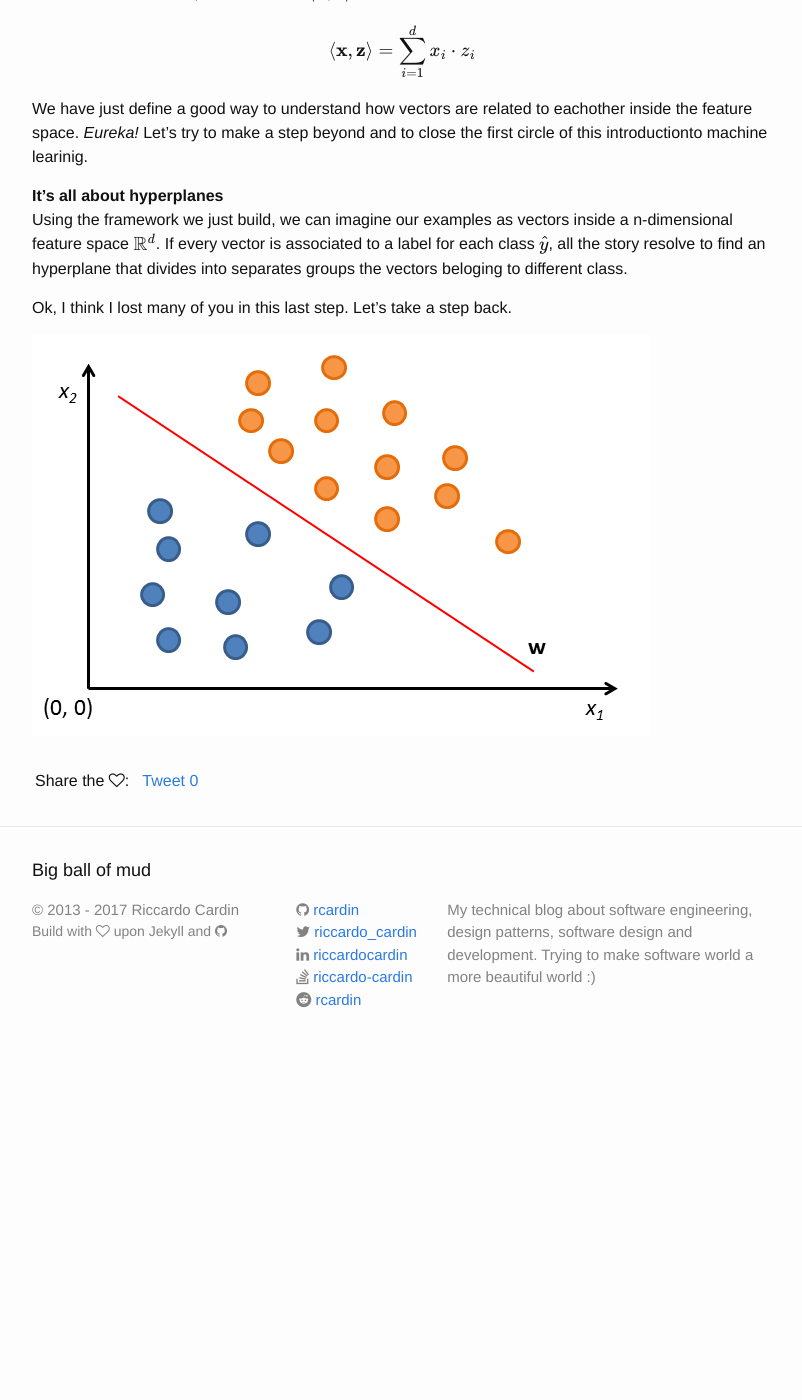
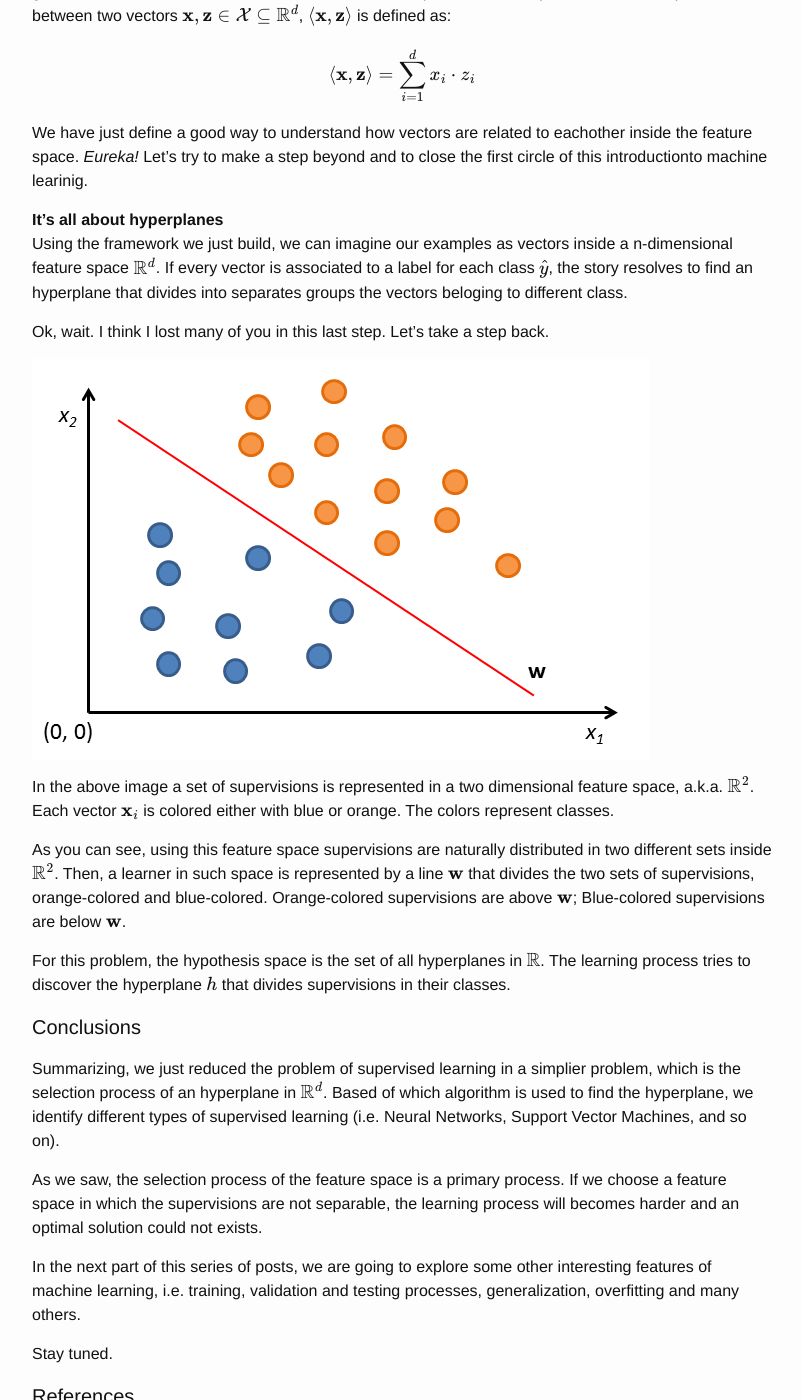
Before and after one commit to rcardin/rcardin.github.io, a Jekyll site: the page built from _posts/2017-06-10-machine-learning-a-gentle-introduction.markdown, in a window 1280 px wide and 1400 px high, scrolled down 3587 px. Shown: the whole window, without its empty margins (238-1040 px from the left). Built offline with Jekyll 4.4.1, drawn with Linux system fonts in a browser that asks for light colours; formulas are drawn with MathJax 3; comment, search, counter and statistics services are not loaded; before the commit the page ends 4658 px from its top, so only the background shows below that; some of the changed text lies outside the part shown.

Commit message:
Added Conclusions paragraph

```diff
--- a/_posts/2017-06-10-machine-learning-a-gentle-introduction.markdown
+++ b/_posts/2017-06-10-machine-learning-a-gentle-introduction.markdown
@@ -81,8 +81,26 @@ $$
 We have just define a good way to understand how vectors are related to eachother inside the feature space. _Eureka!_ Let's try to make a step beyond and to close the first circle of this introductionto machine learinig.
 
 **It's all about hyperplanes**<br/>
-Using the framework we just build, we can imagine our examples as vectors inside a n-dimensional feature space \\(\mathbb{R}^d\\). If every vector is associated to a label for each class \\(\hat{y}\\), all the story resolve to find an hyperplane that  divides into separates groups the vectors beloging to different class.
+Using the framework we just build, we can imagine our examples as vectors inside a n-dimensional feature space \\(\mathbb{R}^d\\). If every vector is associated to a label for each class \\(\hat{y}\\), the story resolves to find an hyperplane that  divides into separates groups the vectors beloging to different class.
 
-Ok, I think I lost many of you in this last step. Let's take a step back.
+Ok, wait. I think I lost many of you in this last step. Let's take a step back.
 
 ![Hyperplanes divide the known world :(](/assets/2017-06-10/hyperplane.png)
+
+In the above image a set of supervisions is represented in a two dimensional feature space, a.k.a. \\(\mathbb{R}^2\\). Each vector \\(\mathbf{x}_i\\) is colored either with blue or orange. The colors represent classes.
+
+As you can see, using this feature space supervisions are naturally distributed in two different sets inside \\(\mathbb{R}^2\\). Then, a learner in such space is represented by a line \\(\mathbf{w}\\) that divides the two sets of supervisions, orange-colored and blue-colored. Orange-colored supervisions are above \\(\mathbf{w}\\); Blue-colored supervisions are below \\(\mathbf{w}\\).
+
+For this problem, the hypothesis space is the set of all hyperplanes in \\(\mathbb{R}\\). The learning process tries to discover the hyperplane \\(h\\) that divides supervisions in their classes.
+
+#### Conclusions
+Summarizing, we just reduced the problem of supervised learning in a simplier problem, which is the selection process of an hyperplane in \\(\mathbb{R}^d\\). Based of which algorithm is used to find the hyperplane, we identify different types of supervised learning (i.e. Neural Networks, Support Vector Machines, and so on).
+
+As we saw, the selection process of the feature space is a primary process. If we choose a feature space in which the supervisions are not separable, the learning process will becomes harder and an optimal solution could not exists.
+
+In the next part of this series of posts, we are going to explore some other interesting features of machine learning, i.e. training, validation and testing processes, generalization, overfitting and many others.
+
+Stay tuned.
+
+#### References
+- [Large Margin Multiclass Learning: Models and Algorithms. PhD Thesis, Fabio Aiolli, Dept. of Computer Science, University of Pisa, 2004](http://phd.di.unipi.it/Theses/PhDthesis_Aiolli.pdf)
```
Also changed, not shown: other parts of _posts/2017-06-10-machine-learning-a-gentle-introduction.markdown (+2 -2 lines).
